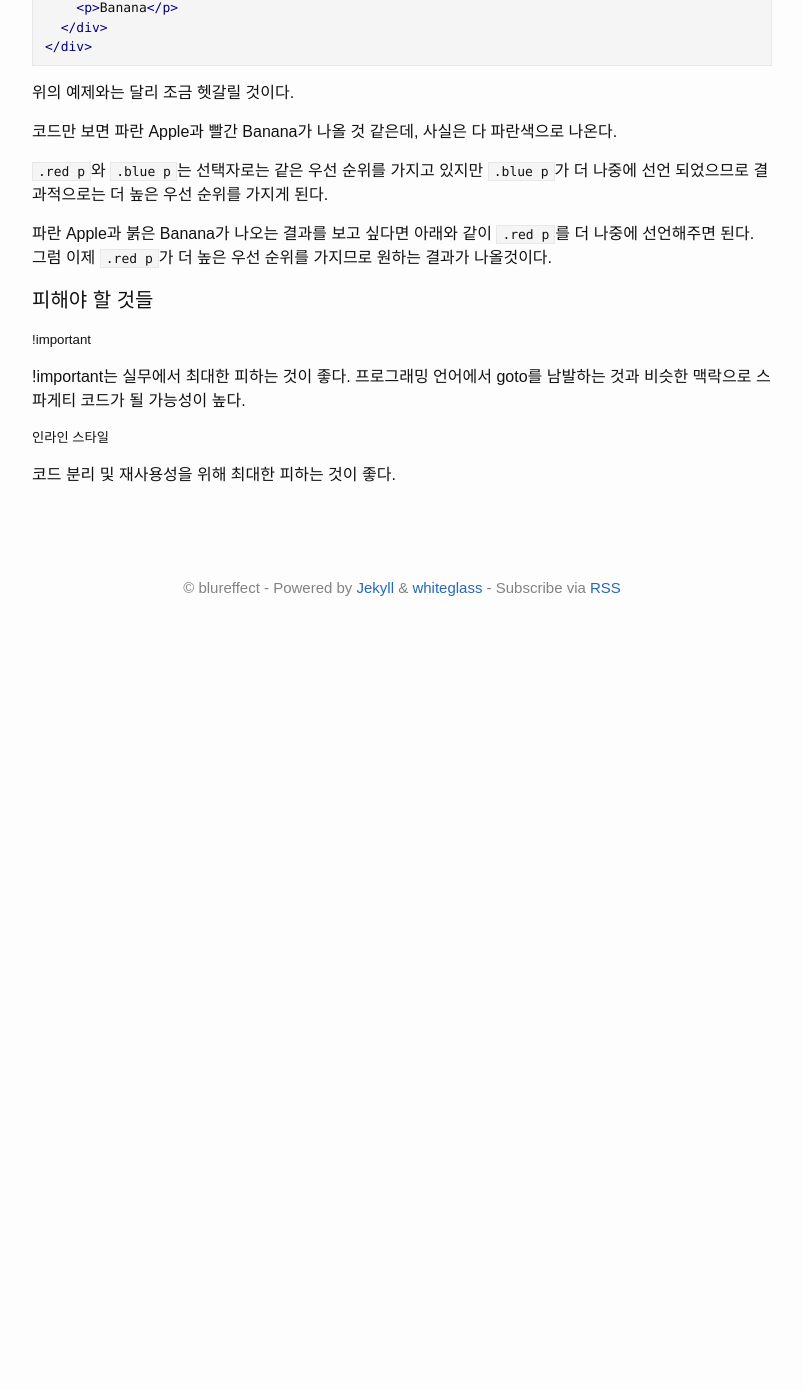
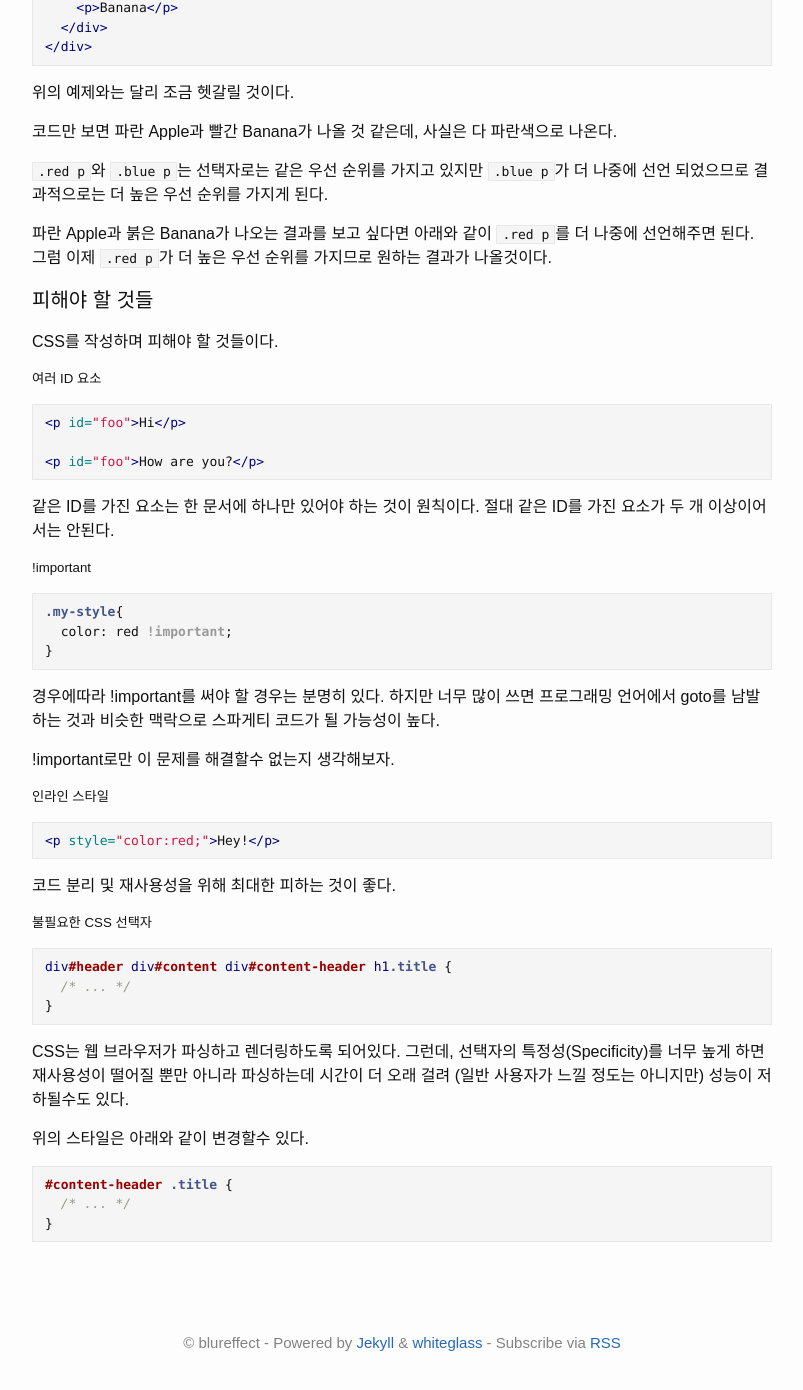
Before and after one commit to blurfx/xo.dev, a Jekyll site: the page built from _posts/2018-09-09-css-guide-for-beginners.md, in a window 1280 px wide and 1400 px high, scrolled down 1268 px. Shown: the top 1390 px of the window, without its empty margins (238-1041 px from the left). Built offline with Jekyll 4.4.1, drawn with Linux system fonts in a browser that asks for light colours; before the commit the page ends 1912 px from its top, so only the background shows below that.

Commit message:
:page_facing_up: CSS 가이드드 글 추가

````diff
--- a/_posts/2018-09-09-css-guide-for-beginners.md
+++ b/_posts/2018-09-09-css-guide-for-beginners.md
@@ -74,11 +74,51 @@ CSS를 작성하다보면 어떤 요소는 여러 개의 스타일이 겹치며
 
 #### 피해야 할 것들
 
+CSS를 작성하며 피해야 할 것들이다.
+
+##### 여러 ID 요소
+```html
+<p id="foo">Hi</p>
+
+<p id="foo">How are you?</p>
+```
+
+같은 ID를 가진 요소는 한 문서에 하나만 있어야 하는 것이 원칙이다. 절대 같은 ID를 가진 요소가 두 개 이상이어서는 안된다.
+
 ##### !important
 
-!important는 실무에서 최대한 피하는 것이 좋다. 프로그래밍 언어에서 goto를 남발하는 것과 비슷한 맥락으로 스파게티 코드가 될 가능성이 높다.
+```css
+.my-style{
+  color: red !important;
+}
+```
+경우에따라 !important를 써야 할 경우는 분명히 있다. 하지만 너무 많이 쓰면 프로그래밍 언어에서 goto를 남발하는 것과 비슷한 맥락으로 스파게티 코드가 될 가능성이 높다.
+
+!important로만 이 문제를 해결할수 없는지 생각해보자.
 
 
 ##### 인라인 스타일
 
+```html
+<p style="color:red;">Hey!</p>
+```
+
 코드 분리 및 재사용성을 위해 최대한 피하는 것이 좋다.
+
+##### 불필요한 CSS 선택자
+
+```css
+div#header div#content div#content-header h1.title {
+  /* ... */
+}
+```
+
+CSS는 웹 브라우저가 파싱하고 렌더링하도록 되어있다. 그런데, 선택자의 특정성(Specificity)를 너무 높게 하면 재사용성이 떨어질 뿐만 아니라 파싱하는데 시간이 더 오래 걸려 (일반 사용자가 느낄 정도는 아니지만) 성능이 저하될수도 있다.
+
+위의 스타일은 아래와 같이 변경할수 있다.
+
+```css
+#content-header .title {
+  /* ... */
+}
+```
````
